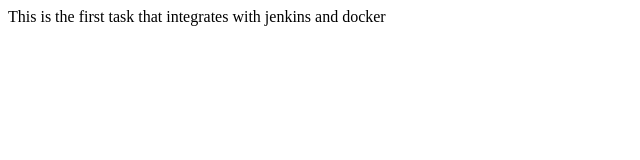
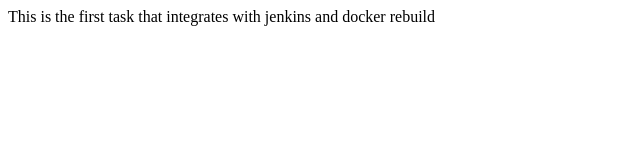
Before and after one commit to nandu7163/Int_Task1_Git, a plain HTML site: page index.html in a window 1280 px wide. Shown: the full height of the page, 0-640 px from the left. Drawn offline with Linux system fonts and the light colour scheme.

Commit message:
Update index.html

```diff
--- a/index.html
+++ b/index.html
@@ -7,5 +7,6 @@
 </head>
 <body>
     This is the first task that integrates with jenkins and docker
+    rebuild
 </body>
 </html>
```
